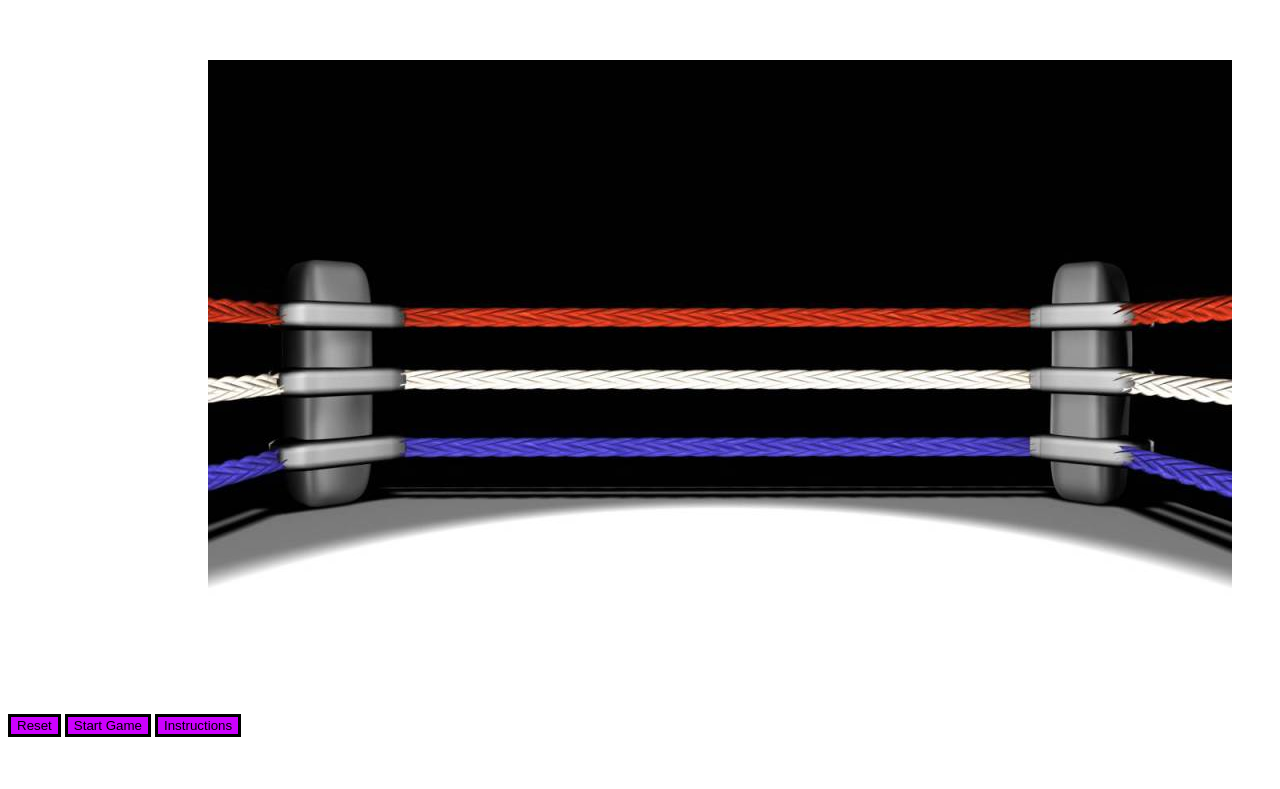
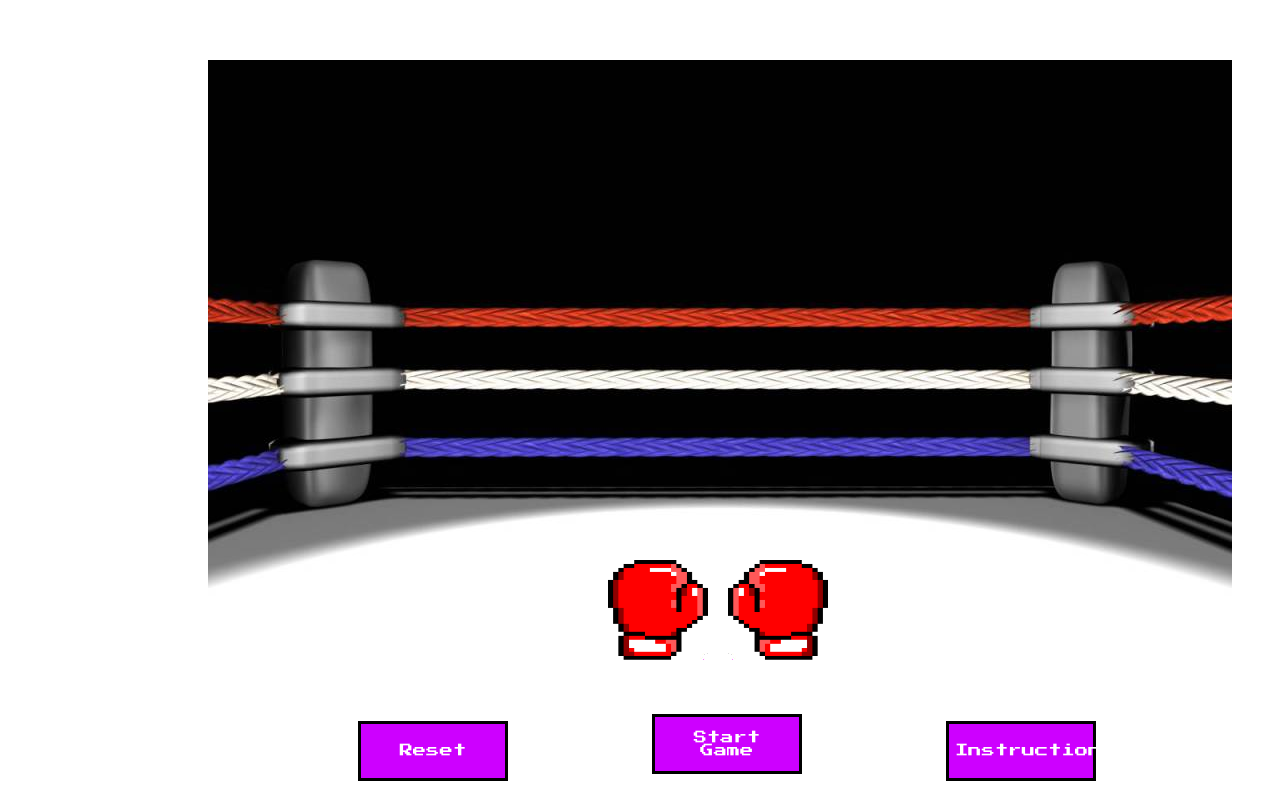
Before and after one commit to trevans24/mike-tysons-knock-out, a plain HTML site: page game-page.html in a window 1280 px wide. Shown: the part 148-937 px from the top of the page. Before the commit the page ends 893 px from the top, so only its background shows below. Drawn offline with Linux system fonts and the light colour scheme.

Commit message:
drawing gloves on canvas, changed buttons to match 8bit styling

```diff
--- a/css/style.css
+++ b/css/style.css
@@ -28,8 +28,16 @@ canvas {
 }
 
 /*bottom buttons*/
+.buttons {
+	margin-left: 350px;
+}
 button {
 	background-color: #CD00FF;
 	border: 3px solid black;
 	margin: 0 auto;
+	height: 60px;
+	width: 150px;
+	margin: 0 140px 0 0;
+	color: white;
+	font-family: "Press Start 2P";
 }
--- a/game-page.html
+++ b/game-page.html
@@ -3,6 +3,8 @@
 <head>
 	<title>Mike Tyson's Knock Out</title>
 	<link rel="stylesheet" type="text/css" href="css/style.css">
+	<link href="https://fonts.googleapis.com/css?family=Press+Start+2P" rel="stylesheet">
+
 </head>
 <body>
 <!-- scoreboards -->
--- a/js/app.js
+++ b/js/app.js
@@ -1,12 +1,18 @@
 var canvas = document.getElementById('game-board'),
 	ctx = canvas.getContext('2d'),
-	background = new Image();
+	background = new Image(),
+	leftHand = new Image(),
+	rightHand = new Image();
 
 canvas.width = 1024;
 canvas.height = 600;
 
 background.src = "images/boxing-ring.png";
+leftHand.src = "images/boxing-glove-left.png";
+rightHand.src = "images/boxing-glove-right.png";
 
 background.onload = function(){
 	ctx.drawImage(background,0,0);
+	ctx.drawImage(leftHand, 400, 500, 100, 100);
+	ctx.drawImage(rightHand, 520, 500, 100, 100);
 };
```
Also changed, not shown: images/mario-mike-tysons-punchout.png (added), images/mike-tyson.gif (added).
